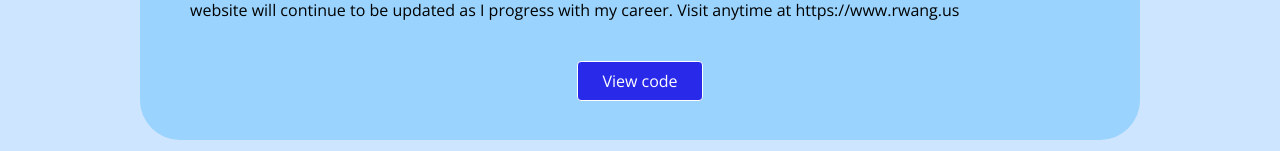
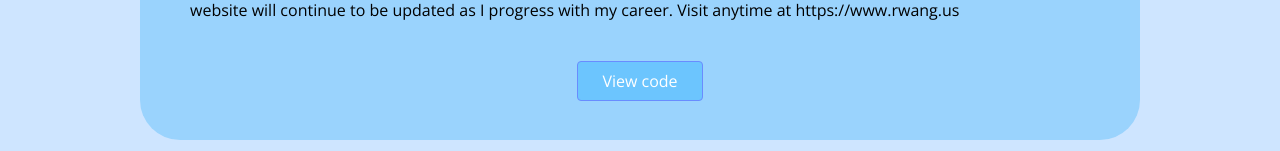
Before and after one commit to RWang-Dev/My-Website, a React (Create React App) app: page /projects in a window 1280 px wide. Shown: the part 780-931 px from the top of the page. Built offline with nearby package versions, Linux system fonts and the light colour scheme.

Commit message:
Changed buttons and resume

```diff
--- a/src/components/Projects/ProjectItem.module.css
+++ b/src/components/Projects/ProjectItem.module.css
@@ -47,16 +47,16 @@
 .actions button {
   font: inherit;
   cursor: pointer;
-  color: white;
-  border: 1px solid white;
-  background-color: rgb(41, 41, 233);
+  color: rgb(255, 255, 255);
+  border: 1px solid rgb(105, 140, 255);
+  background-color: rgba(0, 162, 255, 0.301);
   padding: 0.5rem 1.5rem;
   border-radius: 4px;
 }
 
 .actions button:hover,
 .actions button:active {
-  background-color: #ffe2ed;
+  background-color: #94d4ff;
 }
 
 .card {
--- a/src/components/ui/Contact.js
+++ b/src/components/ui/Contact.js
@@ -6,13 +6,13 @@ function Contact(props) {
       <div className={classes.contactDiv}>
         <div className={classes.flex}>
           {props.id !== "c4" ? (
-            <a href={props.link} alt="" target="_blank">
+            <a href={props.link} alt="" target="_blank" rel="noreferrer">
               <button className={classes.content} type="button">
                 <img src={props.image} alt="" />
               </button>
             </a>
           ) : (
-            <a href="RW-Resume-2022.pdf" download="RWang-Resume.pdf">
+            <a href="My-Resume-2023.pdf" download="RWang-Resume.pdf">
               <button className={classes.content} type="button">
                 <img src={props.image} alt="" />
               </button>
--- a/src/pages/Contact-Me-Page/ContactMeInfo.js
+++ b/src/pages/Contact-Me-Page/ContactMeInfo.js
@@ -24,6 +24,6 @@ export const contactInfo = [
       image:
         "https://www.creativefabrica.com/wp-content/uploads/2021/06/13/CV-or-Resume-Icon-Graphics-13336606-1-580x376.jpg",
       text: "Download my resume here",
-      link: "RW-Resume-2022.pdf",
+      link: "My-Resume-2023.pdf",
     },
   ];
```
Also changed, not shown: 1 other file (tests, documents, lock files or other folders).
